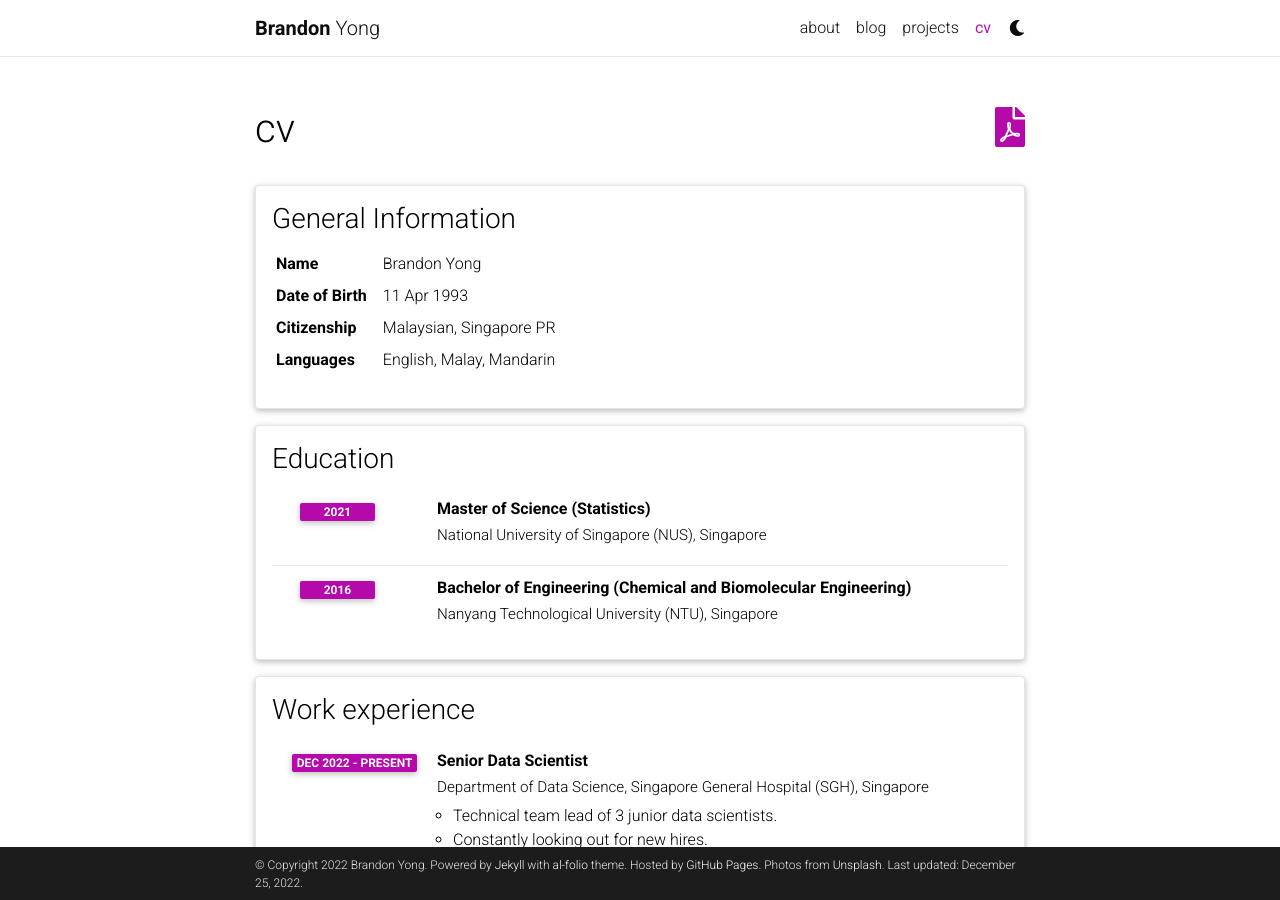
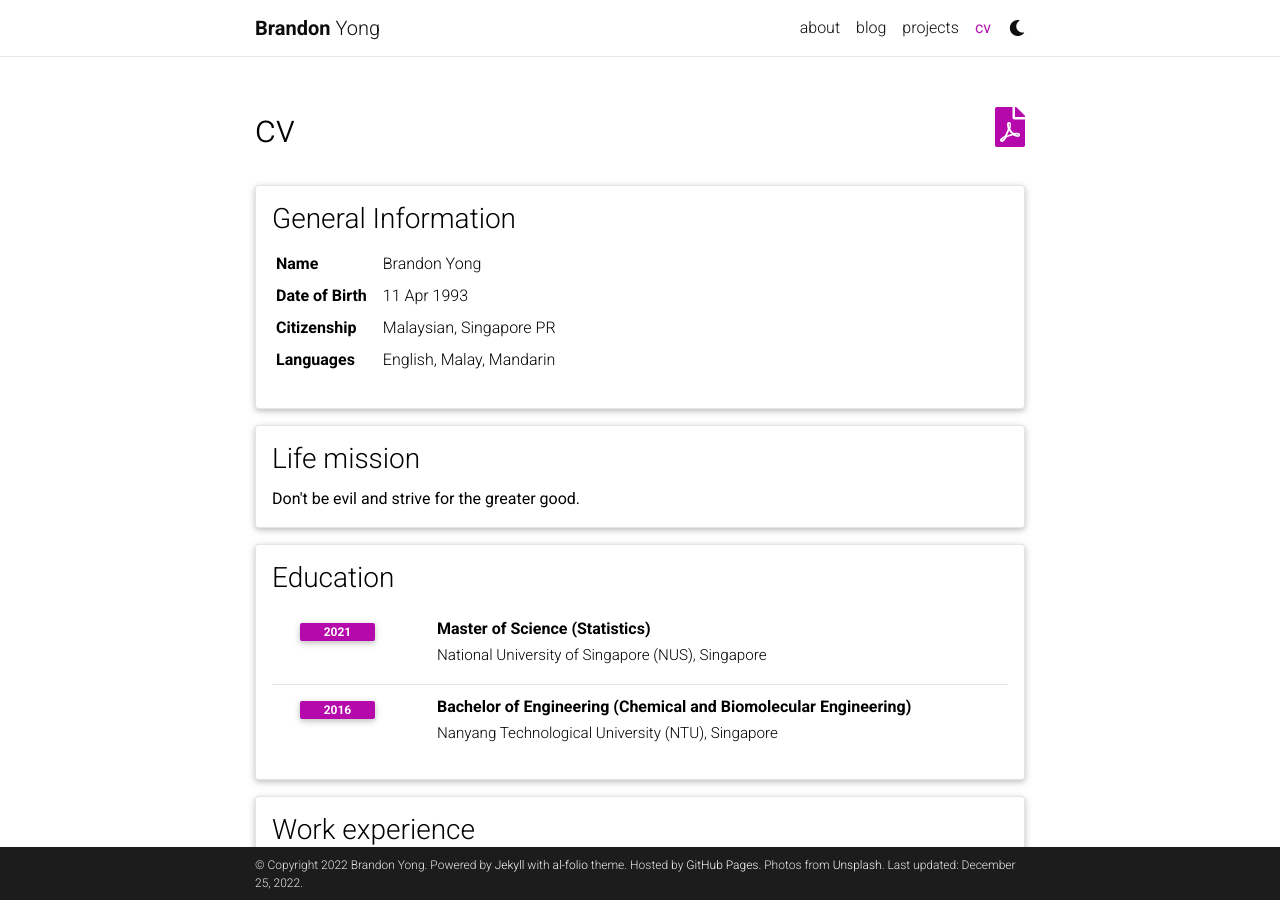
Before and after one commit to brandonyongys/brandonyongys.github.io, a Jekyll site: the page built from _pages/cv.md, in a window 1280 px wide and 900 px high. Built offline with Jekyll 4.4.1, drawn with Linux system fonts in a browser that asks for light colours; comment, search, counter and statistics services are not loaded; a style sheet for code colours, icons or effects is not loaded.

Commit message:
Added in life mission

```diff
--- a/_data/cv.yml
+++ b/_data/cv.yml
@@ -10,6 +10,9 @@
     - name: Languages
       value: English, Malay, Mandarin
 
+- title: Life mission
+  contents:
+    Don't be evil and strive for the greater good.
 
 - title: Education
   type: time_table
```
